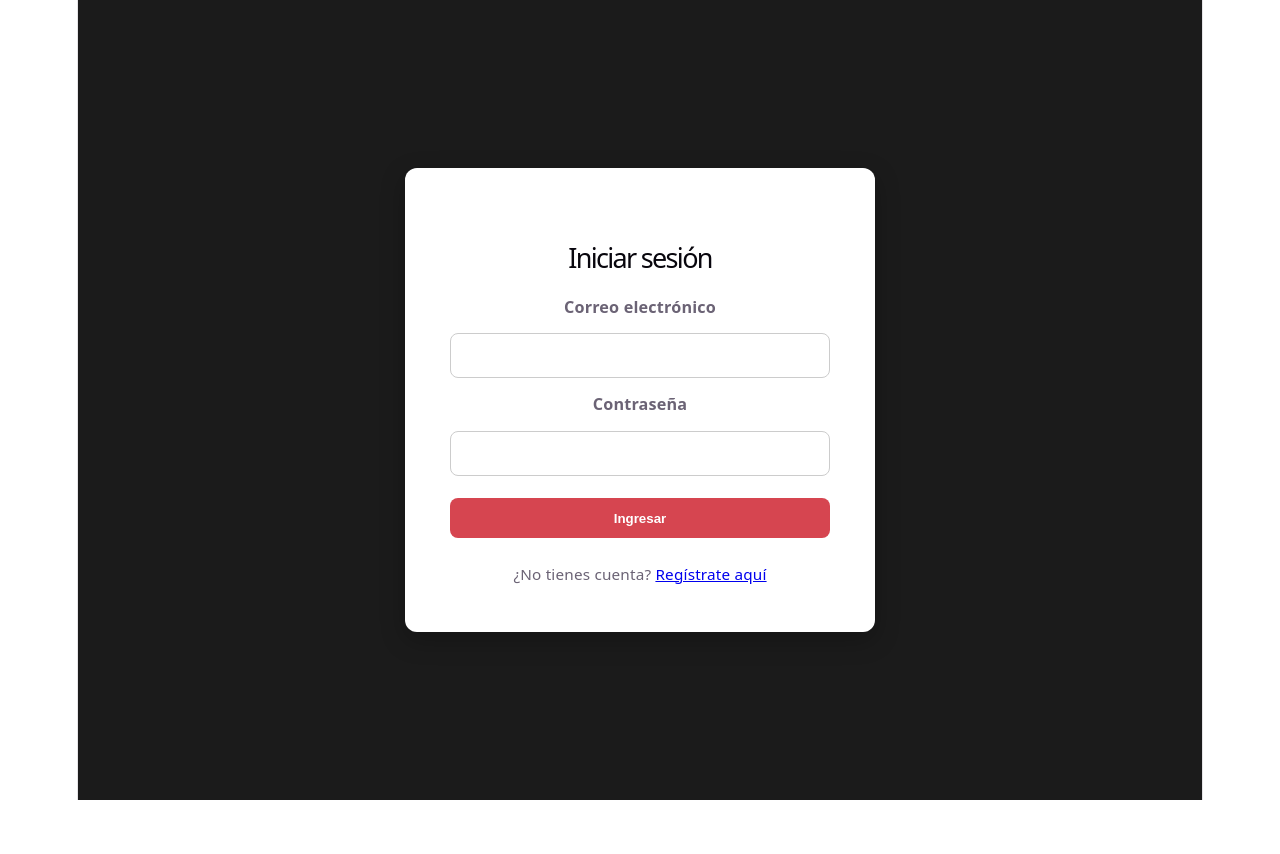
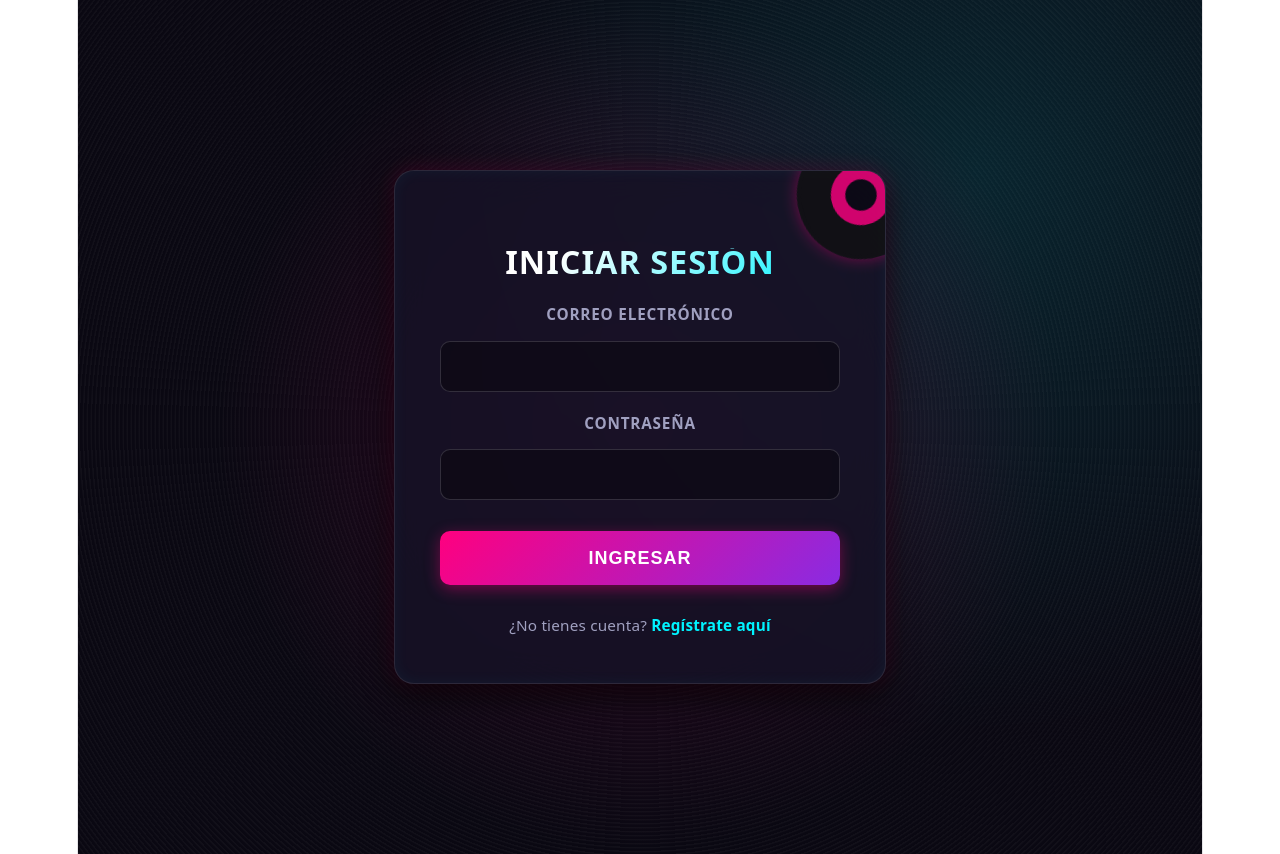
Before and after one commit to squinonez-cloud/PROYECTO_2, a React (Vite) app: page /login in a window 1280 px wide. Before the commit the page ends 800 px from the top, so only its background shows below. Built offline with nearby package versions, Linux system fonts and the light colour scheme.

Commit message:
actualizacion de estilos visuales

```diff
--- a/src/pages/AuthForms.css
+++ b/src/pages/AuthForms.css
@@ -1,65 +1,186 @@
+/* Variables para facilitar cambios de color */
+:root {
+  --bg-dark: #0a0812;
+  --card-bg: rgba(22, 18, 38, 0.85);
+  --neon-pink: #ff007f;
+  --neon-cyan: #00f3ff;
+  --neon-purple: #8a2be2;
+  --text-main: #f4f4f9;
+  --text-muted: #a0a0c0;
+  --error-color: #ff3366;
+}
+
+/* Fondo principal con efecto de vinilo y gradiente radial */
 .auth-container {
   display: flex;
   justify-content: center;
   align-items: center;
   min-height: 100vh;
-  background-color: #1b1b1b; /* referencia a la estética de vinilos/discos */
+  background-color: var(--bg-dark);
+  /* Textura de microsurcos de vinilo + luces neón de fondo */
+  background-image:
+    radial-gradient(circle at 50% 50%, rgba(255, 0, 127, 0.15), transparent 60%),
+    radial-gradient(circle at 80% 20%, rgba(0, 243, 255, 0.12), transparent 50%),
+    repeating-radial-gradient(
+      circle at 50% 50%,
+      rgba(255, 255, 255, 0.03) 0px,
+      rgba(255, 255, 255, 0.03) 1px,
+      transparent 2px,
+      transparent 4px
+    );
+  padding: 1.5rem;
 }
 
+/* Tarjeta con Glassmorphism y borde neón encendido */
 .auth-form {
+  position: relative;
   display: flex;
   flex-direction: column;
-  gap: 0.75rem;
-  background: #ffffff;
+  gap: 1rem;
+  background: var(--card-bg);
+  backdrop-filter: blur(16px);
+  -webkit-backdrop-filter: blur(16px);
   padding: 2.5rem;
-  border-radius: 12px;
+  border-radius: 20px;
   width: 100%;
-  max-width: 380px;
-  box-shadow: 0 8px 24px rgba(0, 0, 0, 0.25);
+  max-width: 400px;
+  border: 1px solid rgba(255, 255, 255, 0.1);
+  box-shadow:
+    0 10px 30px rgba(0, 0, 0, 0.8),
+    0 0 20px rgba(255, 0, 127, 0.2),
+    inset 0 0 15px rgba(0, 243, 255, 0.05);
+  color: var(--text-main);
+  overflow: hidden;
 }
 
+/* Detalle decorativo superior: Vinilo que sobrepasa ligeramente la tarjeta */
+.auth-form::before {
+  content: "";
+  position: absolute;
+  top: -40px;
+  right: -40px;
+  width: 120px;
+  height: 120px;
+  border-radius: 50%;
+  background:
+    radial-gradient(circle, var(--bg-dark) 18%, var(--neon-pink) 19%, var(--neon-pink) 35%, #111 36%);
+  border: 4px solid #111;
+  box-shadow: 0 0 15px rgba(255, 0, 127, 0.5);
+  opacity: 0.8;
+  animation: spin 12s linear infinite;
+}
+
+@keyframes spin {
+  from { transform: rotate(0deg); }
+  to { transform: rotate(360deg); }
+}
+
+/* Título de la tarjeta */
 .auth-form h1 {
   margin-bottom: 0.5rem;
   text-align: center;
-  font-size: 1.5rem;
+  font-size: 1.8rem;
+  font-weight: 800;
+  letter-spacing: 1px;
+  text-transform: uppercase;
+  background: linear-gradient(135deg, #ffffff 30%, var(--neon-cyan));
+  background-clip: text;
+  -webkit-background-clip: text;
+  -webkit-text-fill-color: transparent;
 }
 
 .auth-form label {
-  font-size: 0.9rem;
+  font-size: 0.85rem;
   font-weight: 600;
+  text-transform: uppercase;
+  letter-spacing: 0.8px;
+  color: var(--text-muted);
+  margin-bottom: -0.25rem;
 }
 
+/* Estilo para las cajas de texto */
 .auth-form input {
-  padding: 0.6rem 0.75rem;
-  border: 1px solid #ccc;
-  border-radius: 8px;
-  font-size: 1rem;
+  padding: 0.8rem 1rem;
+  border: 1px solid rgba(255, 255, 255, 0.15);
+  border-radius: 10px;
+  font-size: 0.95rem;
+  background: rgba(10, 8, 18, 0.6);
+  color: #fff;
+  outline: none;
+  transition: all 0.3s ease;
 }
 
+.auth-form input::placeholder {
+  color: rgba(255, 255, 255, 0.3);
+}
+
+.auth-form input:focus {
+  border-color: var(--neon-cyan);
+  box-shadow: 0 0 10px rgba(0, 243, 255, 0.4);
+  background: rgba(10, 8, 18, 0.9);
+}
+
+/* Botón principal estilo "Retro-Vinyl Pop" */
 .auth-form button {
-  margin-top: 0.5rem;
-  padding: 0.7rem;
+  margin-top: 0.75rem;
+  padding: 0.9rem;
   border: none;
-  border-radius: 8px;
-  background-color: #d64550; /* color acento, ajustar a la paleta del proyecto */
-  color: white;
-  font-weight: 600;
+  border-radius: 10px;
+  background: linear-gradient(135deg, var(--neon-pink), var(--neon-purple));
+  color: #fff;
+  font-weight: 700;
+  font-size: 1rem;
+  letter-spacing: 1px;
+  text-transform: uppercase;
   cursor: pointer;
+  box-shadow: 0 4px 15px rgba(255, 0, 127, 0.4);
+  transition: transform 0.2s ease, box-shadow 0.2s ease;
+}
+
+.auth-form button:hover:not(:disabled) {
+  transform: translateY(-2px);
+  box-shadow: 0 6px 20px rgba(255, 0, 127, 0.6), 0 0 10px rgba(0, 243, 255, 0.4);
+}
+
+.auth-form button:active:not(:disabled) {
+  transform: translateY(0);
 }
 
 .auth-form button:disabled {
-  opacity: 0.6;
+  opacity: 0.5;
   cursor: not-allowed;
+  box-shadow: none;
 }
 
+/* Mensajes de error */
 .auth-error {
-  color: #c0392b;
+  color: var(--error-color);
   font-size: 0.85rem;
   margin: 0;
+  text-align: center;
+  font-weight: 500;
+  background: rgba(255, 51, 102, 0.1);
+  padding: 0.5rem;
+  border-radius: 6px;
+  border: 1px solid rgba(255, 51, 102, 0.3);
 }
 
+/* Enlaces */
 .auth-link {
   text-align: center;
   font-size: 0.85rem;
   margin-top: 0.5rem;
+  color: var(--text-muted);
 }
+
+.auth-link a {
+  color: var(--neon-cyan);
+  text-decoration: none;
+  font-weight: 600;
+  transition: color 0.2s ease;
+}
+
+.auth-link a:hover {
+  color: var(--neon-pink);
+  text-decoration: underline;
+}
```
